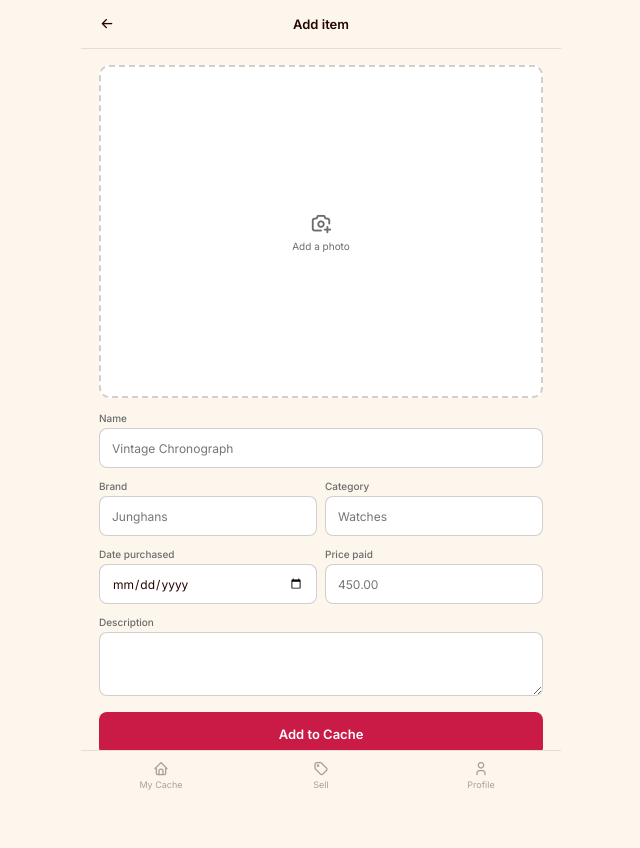
After one commit to hollenbachgina-byte/cache, a Flask app: page /add in a window 1280 px wide. The commit adds this page. Shown: the whole page, without its empty margins (319-959 px from the left). Run offline with Flask 3, Linux system fonts and the light colour scheme; the visitor is signed in with stand-in values (Sample User, id 1); some libraries are stand-ins or nearby versions; some web fonts are replaced.

Commit message:
Add "Add to Cache" form: photo upload, compression, success animation
Implements Step 6 of Build Spec Section 10:
- image-compress.js: canvas-resizes photos to ~1200px/JPEG q0.7
  client-side on file selection, swaps the compressed blob into the
  file input via DataTransfer before submit, shows a live preview.
  Falls back gracefully to the original file if DataTransfer/File
  construction isn't supported.
- Server (app/services/storage.py) re-validates with Pillow (real
  image, not just a renamed file) and re-encodes/resizes again
  (safety net, independent of whatever the client did) before
  uploading to Supabase Storage via its REST API using the
  service_role key — this key is secret, so the upload has to happen
  server-side, never in the browser.
- /add validates all required fields inline (name, category, date,
  price, photo) matching the established error pattern; disables the
  submit button and shows the spinner/"Uploading photo…" overlay
  during submission to prevent duplicate submits.
- count-up.js animates the total from its previous value to the new
  one (ease-out cubic, 1.3s) on the success screen, then reveals the
  "+$[value] this item" delta line — matches the mockup's olive-lime
  delta color and pine "Back to my Cache" button (secondary/nav role,
  not the primary cherry CTA).

`requests` added to requirements.txt (not in Section 2's package list,
but necessary to call Supabase's Storage REST API server-side — same
category of addition as gunicorn in Step 1). Also added
MAX_CONTENT_LENGTH (16MB) to config.py as basic upload-size hygiene.

Verified via curl + a real 2400x1800 test image: all five required-
field validation errors render correctly, a full valid submission
uploads to the live Supabase bucket, resale math is correct
(450 x 0.60 fallback = $270 delta), and the stored file downloads
back as a valid re-encoded JPEG. Test user/item/storage-object cleaned
up after. NOT yet verified: the actual client-side canvas compression
and count-up animation, since curl can't execute JS — needs manual
browser testing (flagged to Gina to check next, per her instruction
that photo upload is one of the two highest-risk spots).

```diff
--- a/app/__init__.py
+++ b/app/__init__.py
@@ -24,9 +24,11 @@ def create_app(config_class=Config):
     from app.routes.health import health_bp
     from app.routes.auth import auth_bp
     from app.routes.cache import cache_bp
+    from app.routes.items import items_bp
 
     app.register_blueprint(health_bp)
     app.register_blueprint(auth_bp)
     app.register_blueprint(cache_bp)
+    app.register_blueprint(items_bp)
 
     return app
--- /dev/null
+++ b/app/routes/items.py
@@ -0,0 +1,93 @@
+from datetime import datetime
+from decimal import Decimal, InvalidOperation
+
+from flask import Blueprint, render_template, request
+from flask_login import current_user, login_required
+
+from app import db
+from app.models import Item
+from app.services.storage import PhotoUploadError, upload_item_photo
+
+items_bp = Blueprint("items", __name__)
+
+
+@items_bp.route("/add", methods=["GET", "POST"])
+@login_required
+def add_item():
+    if request.method == "GET":
+        return render_template("items/add.html")
+
+    form = request.form
+    name = form.get("name", "").strip()
+    brand = form.get("brand", "").strip()
+    category = form.get("category", "").strip()
+    date_str = form.get("date_purchased", "").strip()
+    price_str = form.get("price_purchased", "").strip()
+    description = form.get("description", "").strip()
+    photo = request.files.get("photo")
+
+    errors = {}
+
+    if not name:
+        errors["name"] = "Enter a name for this item."
+
+    if not category:
+        errors["category"] = "Enter a category."
+
+    date_purchased = None
+    if not date_str:
+        errors["date_purchased"] = "Enter the date you bought this."
+    else:
+        try:
+            date_purchased = datetime.strptime(date_str, "%Y-%m-%d").date()
+        except ValueError:
+            errors["date_purchased"] = "Enter a valid date."
+
+    price_purchased = None
+    if not price_str:
+        errors["price_purchased"] = "Enter what you paid."
+    else:
+        try:
+            price_purchased = Decimal(price_str)
+            if price_purchased < 0:
+                raise InvalidOperation
+        except InvalidOperation:
+            errors["price_purchased"] = "Enter a valid price."
+
+    if not photo or photo.filename == "":
+        errors["photo"] = "Add a photo."
+
+    if errors:
+        return render_template("items/add.html", errors=errors, form=form), 400
+
+    try:
+        photo_url = upload_item_photo(photo, current_user.id)
+    except PhotoUploadError as exc:
+        return render_template(
+            "items/add.html", errors={"photo": str(exc)}, form=form
+        ), 400
+
+    item = Item(
+        user_id=current_user.id,
+        name=name,
+        brand=brand or None,
+        date_purchased=date_purchased,
+        price_purchased=price_purchased,
+        photo_url=photo_url,
+        description=description or None,
+        category=category,
+    )
+    db.session.add(item)
+    db.session.commit()
+
+    all_items = Item.query.filter_by(user_id=current_user.id).all()
+    new_total = sum((i.resale_value for i in all_items), Decimal("0.00"))
+    delta = item.resale_value
+    previous_total = new_total - delta
+
+    return render_template(
+        "items/add_success.html",
+        previous_total=previous_total,
+        new_total=new_total,
+        delta=delta,
+    )
--- a/app/static/css/tokens.css
+++ b/app/static/css/tokens.css
@@ -462,3 +462,135 @@ body {
   color: var(--color-muted);
   margin: 0;
 }
+
+/* Add item */
+.form-panel-relative {
+  position: relative;
+  padding: 16px 18px;
+}
+
+.photo-dropzone {
+  width: 100%;
+  aspect-ratio: 4 / 3;
+  background: #fff;
+  border: 2px dashed rgba(38, 5, 3, 0.2);
+  border-radius: 10px;
+  display: flex;
+  flex-direction: column;
+  align-items: center;
+  justify-content: center;
+  gap: 6px;
+  margin-bottom: 14px;
+  cursor: pointer;
+  overflow: hidden;
+}
+
+.photo-dropzone.has-error {
+  border-color: var(--color-error);
+}
+
+.photo-dropzone .ti {
+  font-size: 22px;
+  color: var(--color-muted);
+}
+
+.photo-dropzone span {
+  font-size: 10px;
+  color: var(--color-muted);
+}
+
+.photo-dropzone img {
+  width: 100%;
+  height: 100%;
+  object-fit: cover;
+  display: none;
+}
+
+.photo-input {
+  position: absolute;
+  width: 1px;
+  height: 1px;
+  opacity: 0;
+  overflow: hidden;
+}
+
+.field-row {
+  display: flex;
+  gap: 8px;
+}
+
+.field-row .field-group {
+  flex: 1;
+}
+
+textarea.field-input {
+  min-height: 64px;
+  padding: 8px 12px;
+  resize: vertical;
+}
+
+.uploading-overlay {
+  display: none;
+  position: absolute;
+  inset: 0;
+  background: var(--color-base);
+  flex-direction: column;
+  align-items: center;
+  justify-content: center;
+  text-align: center;
+  z-index: 5;
+}
+
+.spinner {
+  width: 36px;
+  height: 36px;
+  border: 3px solid rgba(201, 27, 70, 0.2);
+  border-top-color: var(--color-primary);
+  border-radius: 50%;
+  margin: 0 auto 16px;
+  animation: spin 1s linear infinite;
+}
+
+@keyframes spin {
+  to {
+    transform: rotate(360deg);
+  }
+}
+
+.uploading-text {
+  font-size: 12px;
+  color: var(--color-muted);
+}
+
+/* Add-item success */
+.success-total {
+  font-size: 26px;
+  font-weight: 700;
+  color: var(--color-primary);
+  margin-bottom: 2px;
+}
+
+.success-delta {
+  font-size: 11px;
+  font-weight: 600;
+  color: var(--color-accent);
+  margin-bottom: 22px;
+  visibility: hidden;
+}
+
+.btn-secondary {
+  width: 100%;
+  height: 42px;
+  background: var(--color-secondary);
+  color: #fff;
+  border: none;
+  border-radius: 8px;
+  font-size: 12px;
+  font-weight: 600;
+  font-family: var(--font-body);
+  text-decoration: none;
+  display: flex;
+  align-items: center;
+  justify-content: center;
+  cursor: pointer;
+}
--- /dev/null
+++ b/app/static/js/image-compress.js
@@ -0,0 +1,67 @@
+document.addEventListener("DOMContentLoaded", function () {
+  var MAX_DIMENSION = 1200;
+  var JPEG_QUALITY = 0.7;
+
+  var input = document.querySelector("[data-photo-input]");
+  var preview = document.querySelector("[data-photo-preview]");
+  var placeholderIcon = document.querySelector("[data-photo-placeholder-icon]");
+  var placeholderText = document.querySelector("[data-photo-placeholder-text]");
+  if (!input) return;
+
+  input.addEventListener("change", function () {
+    var file = input.files && input.files[0];
+    if (!file) return;
+
+    var reader = new FileReader();
+    reader.onload = function (event) {
+      var img = new Image();
+      img.onload = function () {
+        var scale = Math.min(1, MAX_DIMENSION / Math.max(img.width, img.height));
+        var canvas = document.createElement("canvas");
+        canvas.width = Math.round(img.width * scale);
+        canvas.height = Math.round(img.height * scale);
+
+        var ctx = canvas.getContext("2d");
+        ctx.drawImage(img, 0, 0, canvas.width, canvas.height);
+
+        canvas.toBlob(
+          function (blob) {
+            if (!blob) return;
+
+            try {
+              var compressedFile = new File([blob], "photo.jpg", { type: "image/jpeg" });
+              var dataTransfer = new DataTransfer();
+              dataTransfer.items.add(compressedFile);
+              input.files = dataTransfer.files;
+            } catch (err) {
+              // DataTransfer/File construction unsupported — fall back to the
+              // original file; server-side Pillow validation is the safety net.
+            }
+
+            if (preview) {
+              preview.src = URL.createObjectURL(blob);
+              preview.style.display = "block";
+            }
+            if (placeholderIcon) placeholderIcon.style.display = "none";
+            if (placeholderText) placeholderText.style.display = "none";
+          },
+          "image/jpeg",
+          JPEG_QUALITY
+        );
+      };
+      img.src = event.target.result;
+    };
+    reader.readAsDataURL(file);
+  });
+
+  var form = document.querySelector("[data-add-item-form]");
+  var submitBtn = document.querySelector("[data-submit-btn]");
+  var overlay = document.querySelector("[data-uploading-overlay]");
+
+  if (form && submitBtn) {
+    form.addEventListener("submit", function () {
+      submitBtn.disabled = true;
+      if (overlay) overlay.style.display = "flex";
+    });
+  }
+});
--- /dev/null
+++ b/app/templates/items/add.html
@@ -0,0 +1,126 @@
+{% extends "app_base.html" %}
+{% block title %}Add item{% endblock %}
+{% block app_content %}
+<div class="header-bar">
+  <a href="{{ url_for('cache.dashboard') }}" class="back-link"><i class="ti ti-arrow-left"></i></a>
+  <span style="font-size:13px; font-weight:600;">Add item</span>
+  <span style="width:16px;"></span>
+</div>
+
+<div class="form-panel-relative">
+  <form method="post" action="{{ url_for('items.add_item') }}" enctype="multipart/form-data" data-add-item-form>
+    <label for="photo-input" class="photo-dropzone{{ ' has-error' if errors and errors.photo }}">
+      <img data-photo-preview alt="">
+      <i class="ti ti-camera-plus" data-photo-placeholder-icon></i>
+      <span data-photo-placeholder-text>Add a photo</span>
+    </label>
+    <input
+      type="file"
+      id="photo-input"
+      name="photo"
+      accept="image/*"
+      class="photo-input"
+      data-photo-input
+      required
+    >
+    {% if errors and errors.photo %}
+    <p class="error-message" style="margin:-10px 0 12px;"><i class="ti ti-alert-circle"></i>{{ errors.photo }}</p>
+    {% endif %}
+
+    <div class="field-group">
+      <label class="field-label" for="name">Name</label>
+      <input
+        type="text"
+        id="name"
+        name="name"
+        class="field-input{{ ' has-error' if errors and errors.name }}"
+        placeholder="Vintage Chronograph"
+        value="{{ form.name if form else '' }}"
+        required
+      >
+      {% if errors and errors.name %}
+      <p class="error-message"><i class="ti ti-alert-circle"></i>{{ errors.name }}</p>
+      {% endif %}
+    </div>
+
+    <div class="field-row">
+      <div class="field-group">
+        <label class="field-label" for="brand">Brand</label>
+        <input
+          type="text"
+          id="brand"
+          name="brand"
+          class="field-input"
+          placeholder="Junghans"
+          value="{{ form.brand if form else '' }}"
+        >
+      </div>
+      <div class="field-group">
+        <label class="field-label" for="category">Category</label>
+        <input
+          type="text"
+          id="category"
+          name="category"
+          class="field-input{{ ' has-error' if errors and errors.category }}"
+          placeholder="Watches"
+          value="{{ form.category if form else '' }}"
+          required
+        >
+        {% if errors and errors.category %}
+        <p class="error-message"><i class="ti ti-alert-circle"></i>{{ errors.category }}</p>
+        {% endif %}
+      </div>
+    </div>
+
+    <div class="field-row">
+      <div class="field-group">
+        <label class="field-label" for="date_purchased">Date purchased</label>
+        <input
+          type="date"
+          id="date_purchased"
+          name="date_purchased"
+          class="field-input{{ ' has-error' if errors and errors.date_purchased }}"
+          value="{{ form.date_purchased if form else '' }}"
+          required
+        >
+        {% if errors and errors.date_purchased %}
+        <p class="error-message"><i class="ti ti-alert-circle"></i>{{ errors.date_purchased }}</p>
+        {% endif %}
+      </div>
+      <div class="field-group">
+        <label class="field-label" for="price_purchased">Price paid</label>
+        <input
+          type="number"
+          id="price_purchased"
+          name="price_purchased"
+          class="field-input{{ ' has-error' if errors and errors.price_purchased }}"
+          placeholder="450.00"
+          step="0.01"
+          min="0"
+          value="{{ form.price_purchased if form else '' }}"
+          required
+        >
+        {% if errors and errors.price_purchased %}
+        <p class="error-message"><i class="ti ti-alert-circle"></i>{{ errors.price_purchased }}</p>
+        {% endif %}
+      </div>
+    </div>
+
+    <div class="field-group">
+      <label class="field-label" for="description">Description</label>
+      <textarea id="description" name="description" class="field-input">{{ form.description if form else '' }}</textarea>
+    </div>
+
+    <button type="submit" class="btn-primary" style="margin-top:6px;" data-submit-btn>Add to Cache</button>
+  </form>
+
+  <div class="uploading-overlay" data-uploading-overlay>
+    <div class="spinner"></div>
+    <p class="uploading-text">Uploading photo…</p>
+  </div>
+</div>
+{% endblock %}
+
+{% block extra_scripts %}
+<script src="{{ url_for('static', filename='js/image-compress.js') }}" defer></script>
+{% endblock %}
--- a/config.py
+++ b/config.py
@@ -17,3 +17,7 @@ class Config:
     SUPABASE_URL = os.environ.get("SUPABASE_URL")
     SUPABASE_SERVICE_KEY = os.environ.get("SUPABASE_SERVICE_KEY")
     SUPABASE_STORAGE_BUCKET = os.environ.get("SUPABASE_STORAGE_BUCKET", "item-photos")
+
+    # Client already compresses photos to ~1200px/JPEG q0.7 before upload; this
+    # just caps how large an unexpected/uncompressed request body can be.
+    MAX_CONTENT_LENGTH = 16 * 1024 * 1024  # 16 MB
--- a/requirements.txt
+++ b/requirements.txt
@@ -8,3 +8,4 @@ python-dotenv
 phonenumbers
 Pillow
 gunicorn
+requests
```
Also changed, not shown: app/services/storage.py (added, +57 -0 lines), app/static/js/count-up.js (added, +36 -0 lines), app/templates/items/add_success.html (added, +16 -0 lines), app/services/__init__.py (added).
